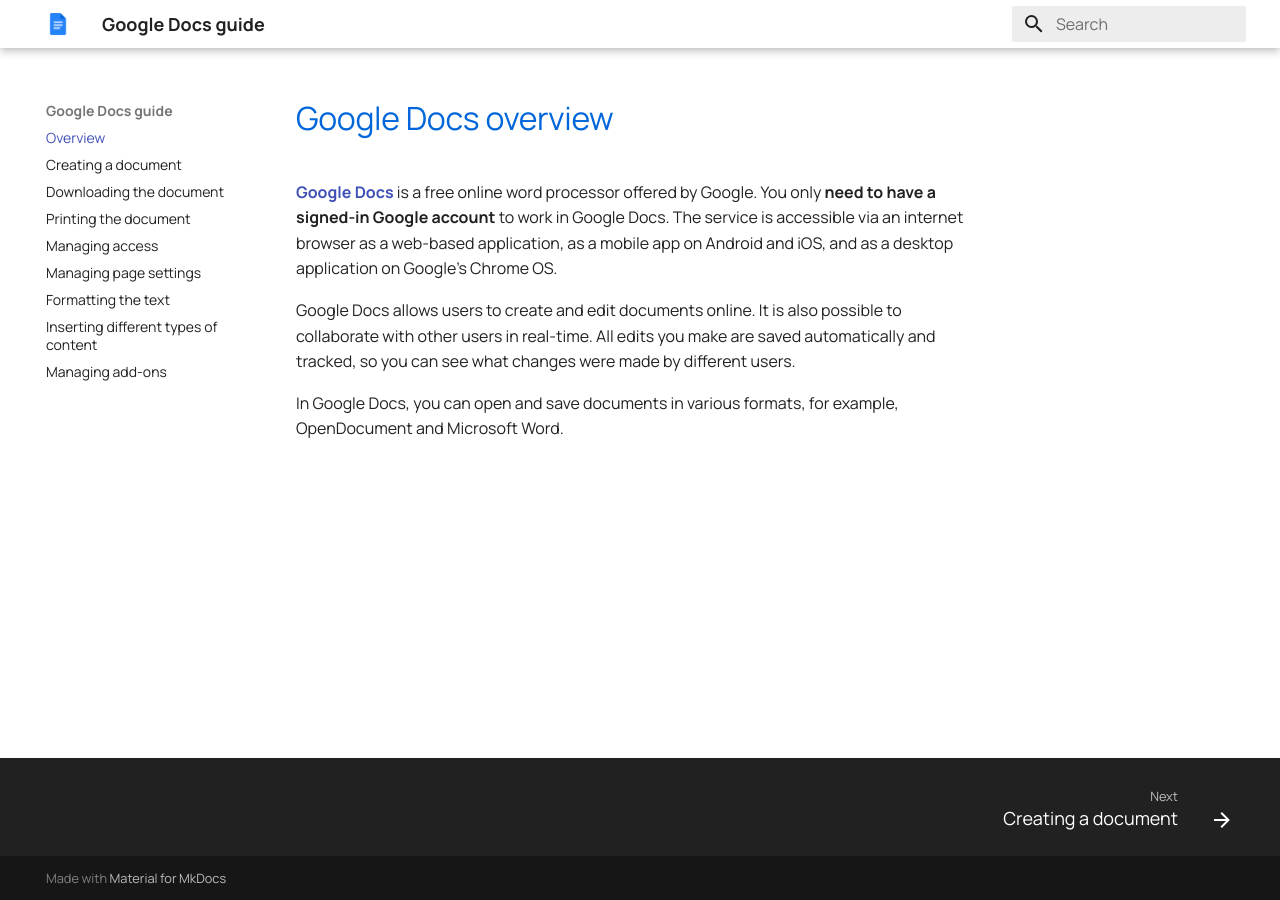
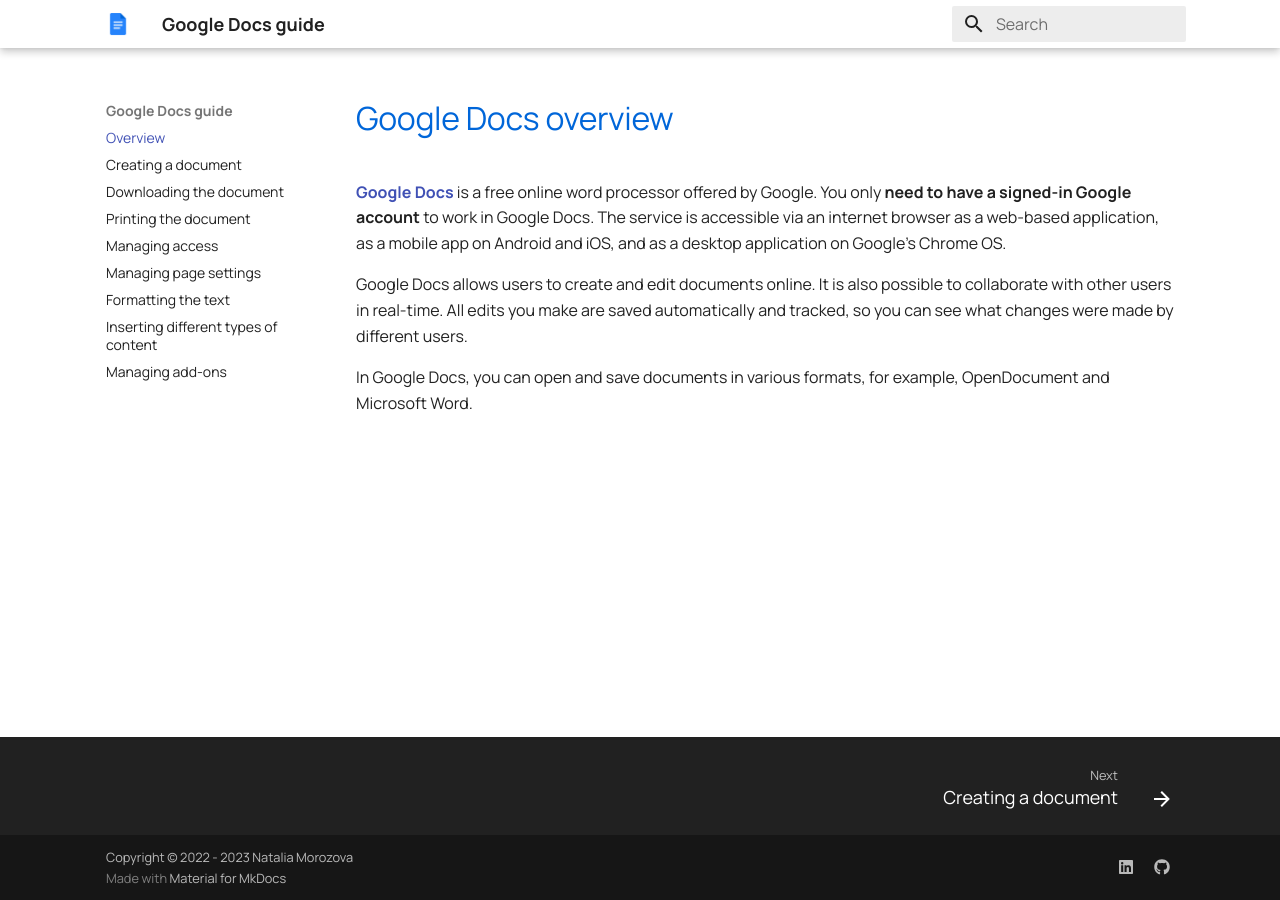
Before and after one commit to morozovanatalia/Google-Docs-Guide, an MkDocs documentation site: the page built from docs/index.md, in a window 1280 px wide. Built offline with MkDocs 1.6.1 and Material for MkDocs 9.7.7, drawn with Linux system fonts in a browser that asks for light colours.

Commit message:
Navigation features and social links added

```diff
--- a/docs/stylesheets/extra-page-content.css
+++ b/docs/stylesheets/extra-page-content.css
@@ -1,6 +1,11 @@
 /* Fixes page shifts due to scroll bar absence on some pages */
 html {
   overflow-y: scroll;
+}
+
+/*Content width */
+.md-grid {
+  max-width: 1100px;
 }
 
 /* --------------------------
--- a/mkdocs.yml
+++ b/mkdocs.yml
@@ -17,8 +17,6 @@ theme:
   name: material
   logo: 'src/img/logo.png'
   favicon: 'src/img/favicon.png'
-  feature:
-    tabs: false
   language: 'en'
   font:
     text: Manrope
@@ -26,6 +24,9 @@ theme:
     primary: white
   features:
     - navigation.footer
+    - navigation.top
+    - toc.integrate
+    - search.suggest
 
 
 markdown_extensions:
@@ -56,3 +57,12 @@ extra_css:
   - 'stylesheets/extra-page-content.css'
   - 'https://use.fontawesome.com/releases/v5.7.0/css/all.css'
   - 'https://cdnjs.cloudflare.com/ajax/libs/animate.css/3.7.2/animate.min.css'
+
+extra:
+  social:
+    - icon: fontawesome/brands/linkedin
+      link: https://www.linkedin.com/in/morozovanatalia/
+    - icon: fontawesome/brands/github
+      link: https://github.com/morozovanatalia
+
+copyright: Copyright &copy; 2022 - 2023 Natalia Morozova
```
